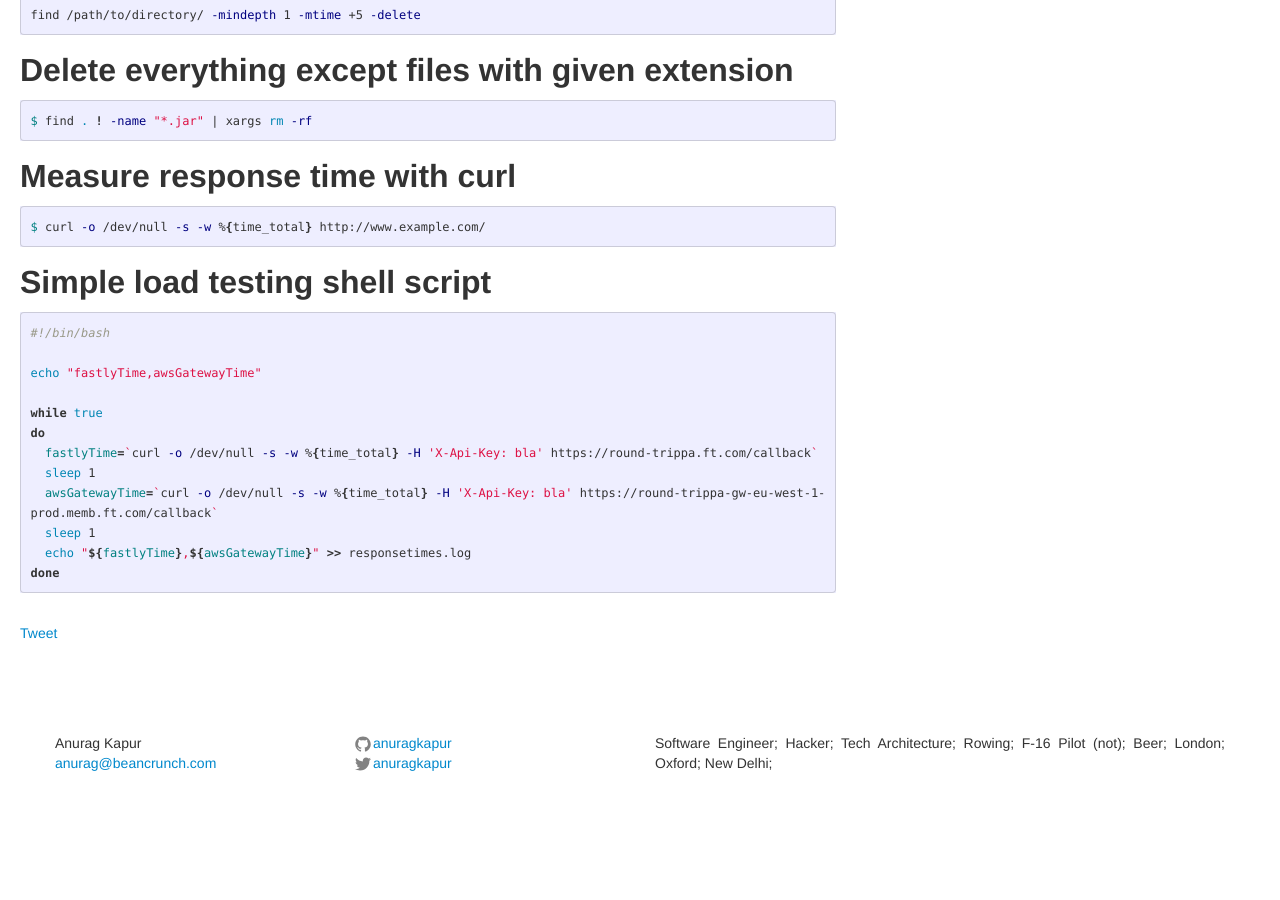
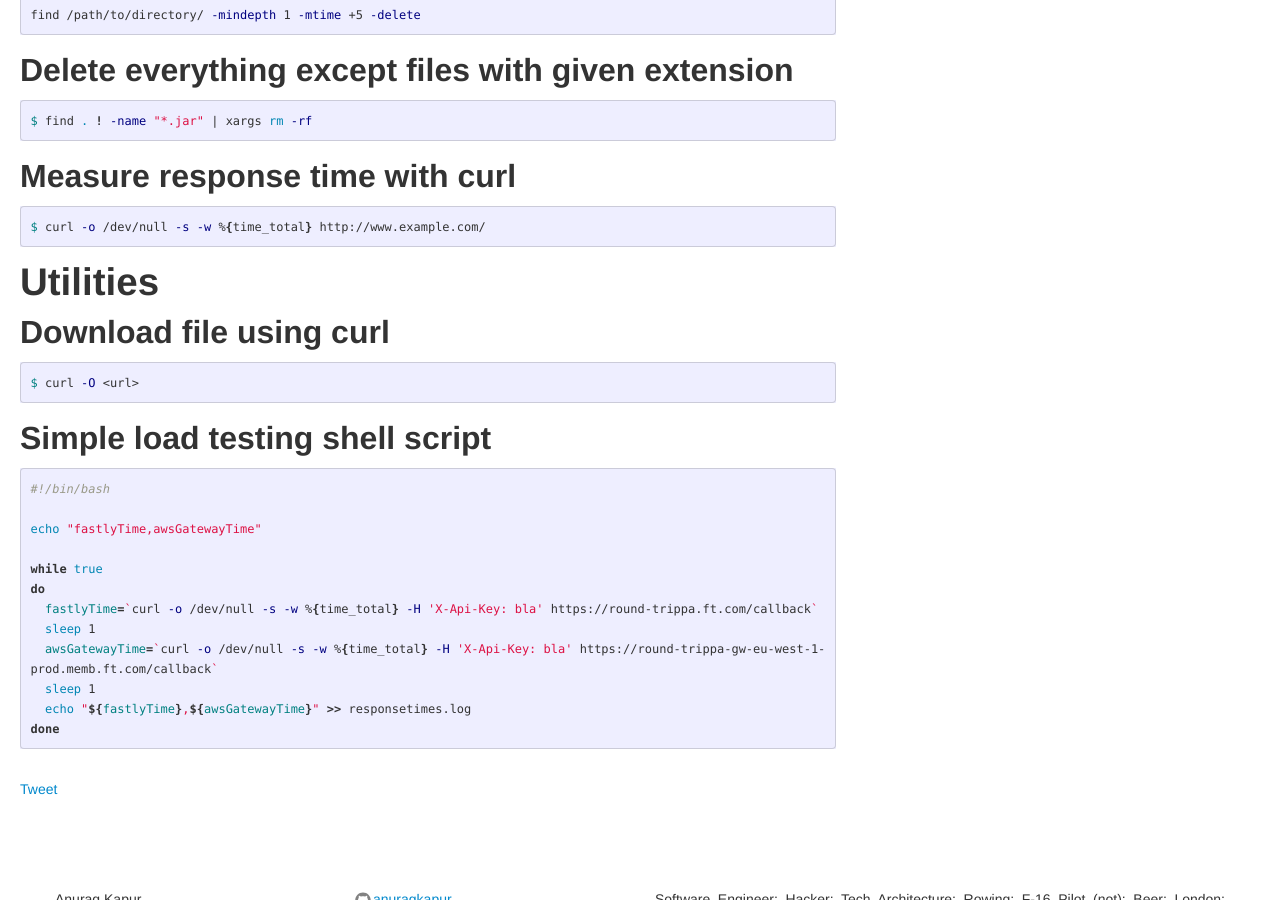
Before and after one commit to anuragkapur/anuragkapur.github.io, a Jekyll site: the page built from blog/cheat-sheets/_posts/2017-01-12-unix-commands.md, in a window 1280 px wide and 900 px high, scrolled down 578 px. Built offline with Jekyll 4.4.1, drawn with Linux system fonts in a browser that asks for light colours; comment, search, counter and statistics services are not loaded; before the commit the page ends 1371 px from its top, so only the background shows below that.

Commit message:
Add curl based file download command

````diff
--- a/blog/cheat-sheets/_posts/2017-01-12-unix-commands.md
+++ b/blog/cheat-sheets/_posts/2017-01-12-unix-commands.md
@@ -36,6 +36,13 @@ $ find . ! -name "*.jar" | xargs rm -rf
 $ curl -o /dev/null -s -w %{time_total} http://www.example.com/
 ```
 
+# Utilities
+
+## Download file using curl
+```shell
+$ curl -O <url>
+```
+
 ## Simple load testing shell script
 ```shell
 #!/bin/bash
````
